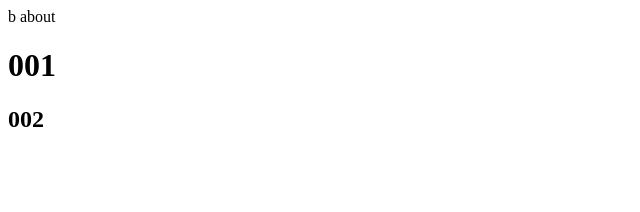
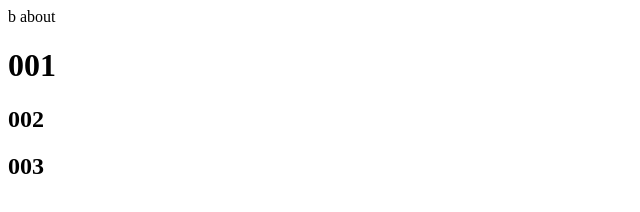
Before and after one commit to sexfat/cfd102_git, a website: page about.html in a window 1280 px wide. Shown: the full height of the page, 0-640 px from the left. Drawn offline with Linux system fonts and the light colour scheme.

```diff
--- a/about.html
+++ b/about.html
@@ -10,6 +10,7 @@
 <div class="wrapper">b about</div>
 <h1>001</h1>
 <h2>002</h2>
+<h2>003</h2>
 
 </body>
 </html>
```
